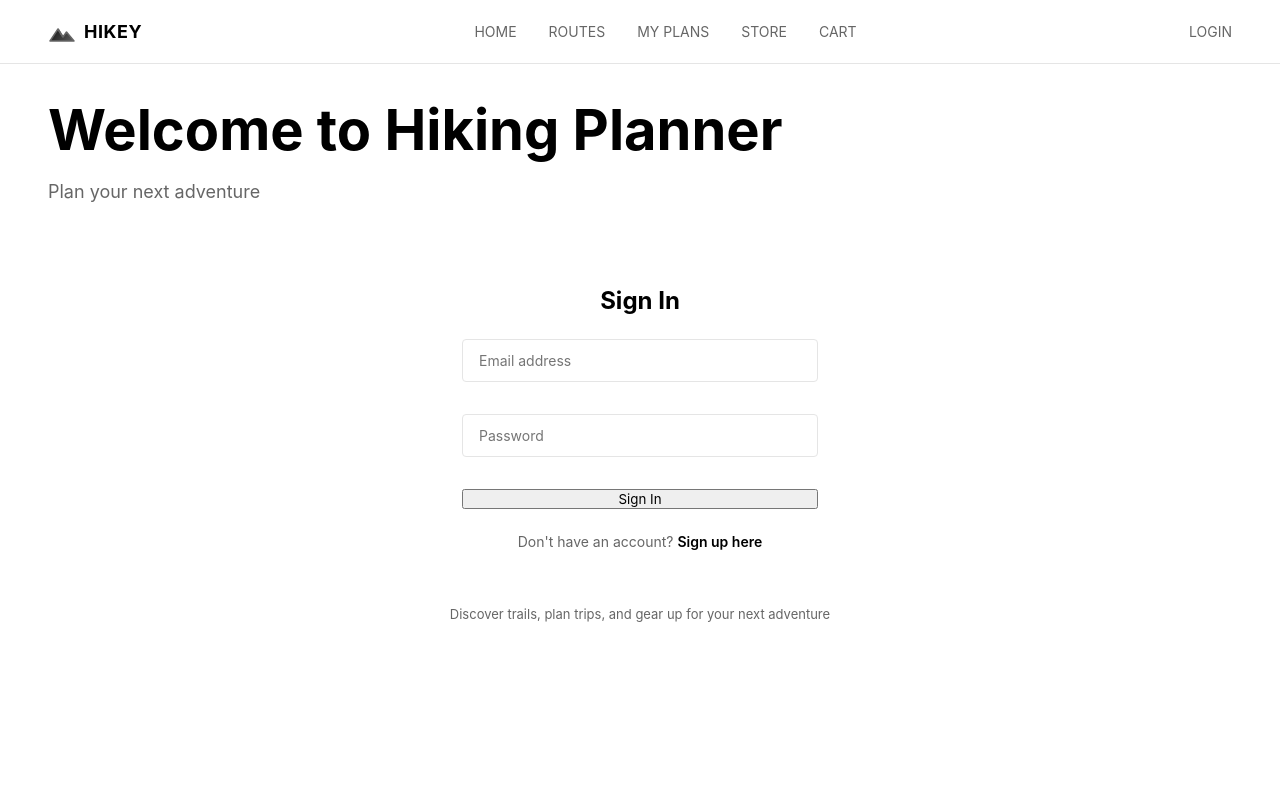
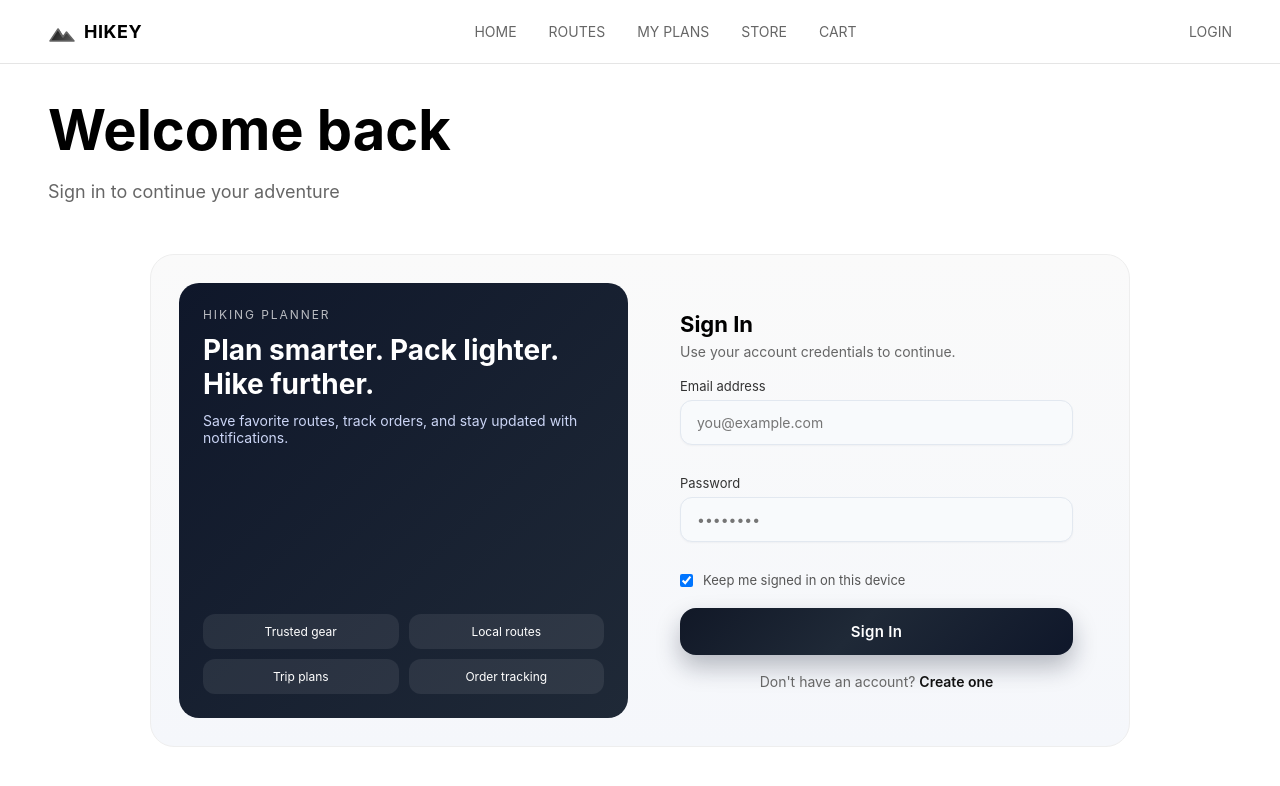
Before and after one commit to gyrosballz/budget-hiking-planner, a React (Vite) app in the folder client/: page /login in a window 1280 px wide. Shown: the top 786 px of the page. Built offline with nearby package versions, Linux system fonts and the light colour scheme.

Commit message:
Update UI styling and forms

```diff
--- a/client/src/components/UI.jsx
+++ b/client/src/components/UI.jsx
@@ -9,18 +9,19 @@ export const Button = ({
   onClick,
   disabled = false,
   className = '',
+  style = {},
   ...props
 }) => {
   const baseStyles = {
     padding: size === 'sm' ? '8px 20px' : size === 'lg' ? '14px 32px' : '12px 28px',
     fontSize: size === 'sm' ? '13px' : size === 'lg' ? '15px' : '14px',
-    fontWeight: 400,
-    border: '1px solid #000',
-    borderRadius: '24px',
+    fontWeight: 600,
+    border: '1px solid transparent',
+    borderRadius: '14px',
     cursor: disabled ? 'not-allowed' : 'pointer',
     transition: 'all 0.2s ease',
     opacity: disabled ? 0.5 : 1,
-    letterSpacing: '0px',
+    letterSpacing: '0.2px',
     boxShadow: 'none',
     outline: 'none'
   };
@@ -28,21 +29,22 @@ export const Button = ({
   const variants = {
     primary: {
       ...baseStyles,
-      backgroundColor: '#000',
+      backgroundColor: '#111827',
       color: '#fff',
-      borderColor: '#000'
+      borderColor: '#111827',
+      boxShadow: '0 10px 18px rgba(15, 23, 42, 0.16)'
     },
     secondary: {
       ...baseStyles,
       backgroundColor: '#fff',
-      color: '#000',
-      border: '1px solid #e5e5e5',
+      color: '#111',
+      border: '1px solid #e5e7eb',
     },
     outline: {
       ...baseStyles,
       backgroundColor: 'transparent',
-      color: '#000',
-      border: '1px solid #e5e5e5',
+      color: '#111',
+      border: '1px solid #e5e7eb',
     },
     danger: {
       ...baseStyles,
@@ -54,13 +56,13 @@ export const Button = ({
 
   return (
     <button
-      style={variants[variant]}
+      style={{ ...variants[variant], ...style }}
       onClick={onClick}
       disabled={disabled}
       onMouseEnter={(e) => {
         if (!disabled) {
           if (variant === 'primary') {
-            e.currentTarget.style.backgroundColor = '#333';
+            e.currentTarget.style.backgroundColor = '#0f172a';
           } else if (variant === 'secondary') {
             e.currentTarget.style.backgroundColor = '#f5f5f5';
           } else if (variant === 'outline') {
@@ -143,22 +145,27 @@ export const Input = ({
         onChange={onChange}
         style={{
           width: '100%',
-          padding: '12px 16px',
-          borderRadius: '4px',
-          backgroundColor: '#fff',
-          border: error ? '1px solid #ff4444' : '1px solid #e5e5e5',
-          color: '#000',
+          padding: '13px 16px',
+          borderRadius: '12px',
+          backgroundColor: '#f8fafc',
+          border: error ? '1px solid #ff4444' : '1px solid #e2e8f0',
+          color: '#0f172a',
           fontSize: '14px',
           fontFamily: 'inherit',
           transition: 'all 0.2s',
           outline: 'none',
+          boxShadow: '0 1px 2px rgba(15, 23, 42, 0.04)',
           boxSizing: 'border-box'
         }}
         onFocus={(e) => {
-          e.currentTarget.style.borderColor = '#000';
+          e.currentTarget.style.borderColor = '#0f172a';
+          e.currentTarget.style.backgroundColor = '#fff';
+          e.currentTarget.style.boxShadow = '0 0 0 4px rgba(15, 23, 42, 0.08)';
         }}
         onBlur={(e) => {
-          e.currentTarget.style.borderColor = error ? '#ff4444' : '#e5e5e5';
+          e.currentTarget.style.borderColor = error ? '#ff4444' : '#e2e8f0';
+          e.currentTarget.style.backgroundColor = '#f8fafc';
+          e.currentTarget.style.boxShadow = '0 1px 2px rgba(15, 23, 42, 0.04)';
         }}
         {...props}
       />
@@ -179,10 +186,7 @@ export const Select = ({
     <div style={{ marginBottom: '16px' }}>
       {label && (
         <label style={{
-          display: 'block',
           fontSize: '13px',
-          fontWeight: 400,
-          marginBottom: '8px',
           color: '#666',
           letterSpacing: '0px'
         }}>
@@ -194,22 +198,33 @@ export const Select = ({
         onChange={onChange}
         style={{
           width: '100%',
-          padding: '12px 16px',
-          borderRadius: '4px',
-          backgroundColor: '#fff',
-          border: error ? '1px solid #ff4444' : '1px solid #e5e5e5',
-          color: '#000',
+          padding: '13px 16px',
+          borderRadius: '12px',
+          backgroundColor: '#f8fafc',
+          border: error ? '1px solid #ff4444' : '1px solid #e2e8f0',
+          color: '#0f172a',
           fontSize: '14px',
           fontFamily: 'inherit',
           transition: 'all 0.2s',
           outline: 'none',
+          boxShadow: '0 1px 2px rgba(15, 23, 42, 0.04)',
           boxSizing: 'border-box',
           cursor: 'pointer'
+        }}
+        onFocus={(e) => {
+          e.currentTarget.style.borderColor = '#0f172a';
+          e.currentTarget.style.backgroundColor = '#fff';
+          e.currentTarget.style.boxShadow = '0 0 0 4px rgba(15, 23, 42, 0.08)';
+        }}
+        onBlur={(e) => {
+          e.currentTarget.style.borderColor = error ? '#ff4444' : '#e2e8f0';
+          e.currentTarget.style.backgroundColor = '#f8fafc';
+          e.currentTarget.style.boxShadow = '0 1px 2px rgba(15, 23, 42, 0.04)';
         }}
         {...props}
       >
         {options.map((opt) => (
-          <option key={opt.value} value={opt.value} style={{ backgroundColor: '#fff', color: '#000' }}>
+          <option key={opt.value} value={opt.value} style={{ backgroundColor: '#fff', color: '#111' }}>
             {opt.label}
           </option>
         ))}
--- a/client/src/pages/Login.jsx
+++ b/client/src/pages/Login.jsx
@@ -29,52 +29,148 @@ export default function Login(){
   }
 
   return (
-    <Section title="Welcome to Hiking Planner" subtitle="Plan your next adventure">
+    <Section title="Welcome back" subtitle="Sign in to continue your adventure">
       <div style={{
-        maxWidth: '420px',
+        maxWidth: '980px',
         margin: '0 auto'
       }}>
         {error && <Alert type="error" style={{ marginBottom: '20px' }}>{error}</Alert>}
 
-        <Card style={{ padding: '32px' }}>
+        <div style={{
+          display: 'grid',
+          gridTemplateColumns: 'repeat(auto-fit, minmax(280px, 1fr))',
+          gap: '24px',
+          padding: '28px',
+          borderRadius: '24px',
+          border: '1px solid #eee',
+          background: 'linear-gradient(180deg, #fafafa 0%, #f5f7fb 100%)'
+        }}>
+          <div style={{
+            padding: '24px',
+            borderRadius: '20px',
+            background: 'linear-gradient(135deg, #0f172a 0%, #1f2937 100%)',
+            color: '#fff',
+            display: 'flex',
+            flexDirection: 'column',
+            justifyContent: 'space-between',
+            minHeight: '260px'
+          }}>
+            <div>
+              <div style={{
+                fontSize: '12px',
+                letterSpacing: '0.16em',
+                textTransform: 'uppercase',
+                opacity: 0.7
+              }}>
+                Hiking Planner
+              </div>
               <h2 style={{
-            fontSize: '24px',
-            fontWeight: 700,
-            margin: '0 0 24px 0',
-            color: '#000',
+                fontSize: '28px',
+                lineHeight: 1.2,
+                margin: '12px 0 10px'
+              }}>
+                Plan smarter. Pack lighter. Hike further.
+              </h2>
+              <p style={{
+                margin: 0,
+                color: '#cbd5f5',
+                fontSize: '14px'
+              }}>
+                Save favorite routes, track orders, and stay updated with notifications.
+              </p>
+            </div>
+
+            <div style={{
+              display: 'grid',
+              gridTemplateColumns: 'repeat(2, minmax(0, 1fr))',
+              gap: '10px',
+              marginTop: '18px'
+            }}>
+              {['Trusted gear', 'Local routes', 'Trip plans', 'Order tracking'].map((item) => (
+                <div
+                  key={item}
+                  style={{
+                    padding: '10px 12px',
+                    borderRadius: '12px',
+                    background: 'rgba(255, 255, 255, 0.08)',
+                    fontSize: '12px',
                     textAlign: 'center'
+                  }}
+                >
+                  {item}
+                </div>
+              ))}
+            </div>
+          </div>
+
+          <Card style={{ padding: '28px', borderRadius: '20px' }}>
+            <div style={{ marginBottom: '18px' }}>
+              <h3 style={{
+                margin: '0 0 6px 0',
+                fontSize: '22px',
+                fontWeight: 700
               }}>
                 Sign In
-          </h2>
+              </h3>
+              <p style={{ margin: 0, color: '#666', fontSize: '14px' }}>
+                Use your account credentials to continue.
+              </p>
+            </div>
 
-          <form onSubmit={submit} style={{ display: 'grid', gap: '16px' }}>
+            <form onSubmit={submit} style={{ display: 'grid', gap: '14px' }}>
+              <label style={{ display: 'grid', gap: '6px', fontSize: '13px', color: '#333' }}>
+                Email address
                 <Input
-              placeholder="Email address"
+                  placeholder="you@example.com"
                   type="email"
                   value={email}
                   onChange={e => setEmail(e.target.value)}
                   required
                 />
+              </label>
+              <label style={{ display: 'grid', gap: '6px', fontSize: '13px', color: '#333' }}>
+                Password
                 <Input
-              placeholder="Password"
+                  placeholder="••••••••"
                   type="password"
                   value={password}
                   onChange={e => setPassword(e.target.value)}
                   required
                 />
+              </label>
+
+              <label style={{
+                display: 'flex',
+                alignItems: 'center',
+                gap: '10px',
+                fontSize: '13px',
+                color: '#555'
+              }}>
+                <input type="checkbox" defaultChecked />
+                Keep me signed in on this device
+              </label>
+
               <Button
                 variant="primary"
                 size="lg"
                 type="submit"
                 disabled={loading}
-              style={{ width: '100%' }}
+                style={{
+                  width: '100%',
+                  marginTop: '6px',
+                  borderRadius: '16px',
+                  border: 'none',
+                  backgroundImage: 'linear-gradient(135deg, #111827 0%, #1f2937 45%, #0f172a 100%)',
+                  boxShadow: '0 12px 24px rgba(15, 23, 42, 0.28)',
+                  letterSpacing: '0.3px'
+                }}
               >
                 {loading ? 'Signing in...' : 'Sign In'}
               </Button>
             </form>
 
             <div style={{
-            marginTop: '24px',
+              marginTop: '18px',
               textAlign: 'center',
               fontSize: '14px',
               color: '#666'
@@ -83,26 +179,15 @@ export default function Login(){
               <Link
                 to="/register"
                 style={{
-                color: '#000',
+                  color: '#111',
                   textDecoration: 'none',
-                fontWeight: 600,
-                transition: 'color 0.2s'
+                  fontWeight: 600
                 }}
-              onMouseEnter={e => e.target.style.color = '#ccc'}
-              onMouseLeave={e => e.target.style.color = '#fff'}
               >
-              Sign up here
+                Create one
               </Link>
             </div>
           </Card>
-
-        <div style={{
-          marginTop: '24px',
-          textAlign: 'center',
-          fontSize: '13px',
-          color: '#666'
-        }}>
-          <p>Discover trails, plan trips, and gear up for your next adventure</p>
         </div>
       </div>
     </Section>
```
Also changed, not shown: client/src/pages/Admin.jsx (+6 -6 lines), client/src/pages/Orders.jsx (+41 -41 lines), client/src/pages/Plans.jsx (+39 -18 lines), 1 other file (tests, documents, lock files or other folders). Lines whose indentation alone changed are shown as unchanged.
